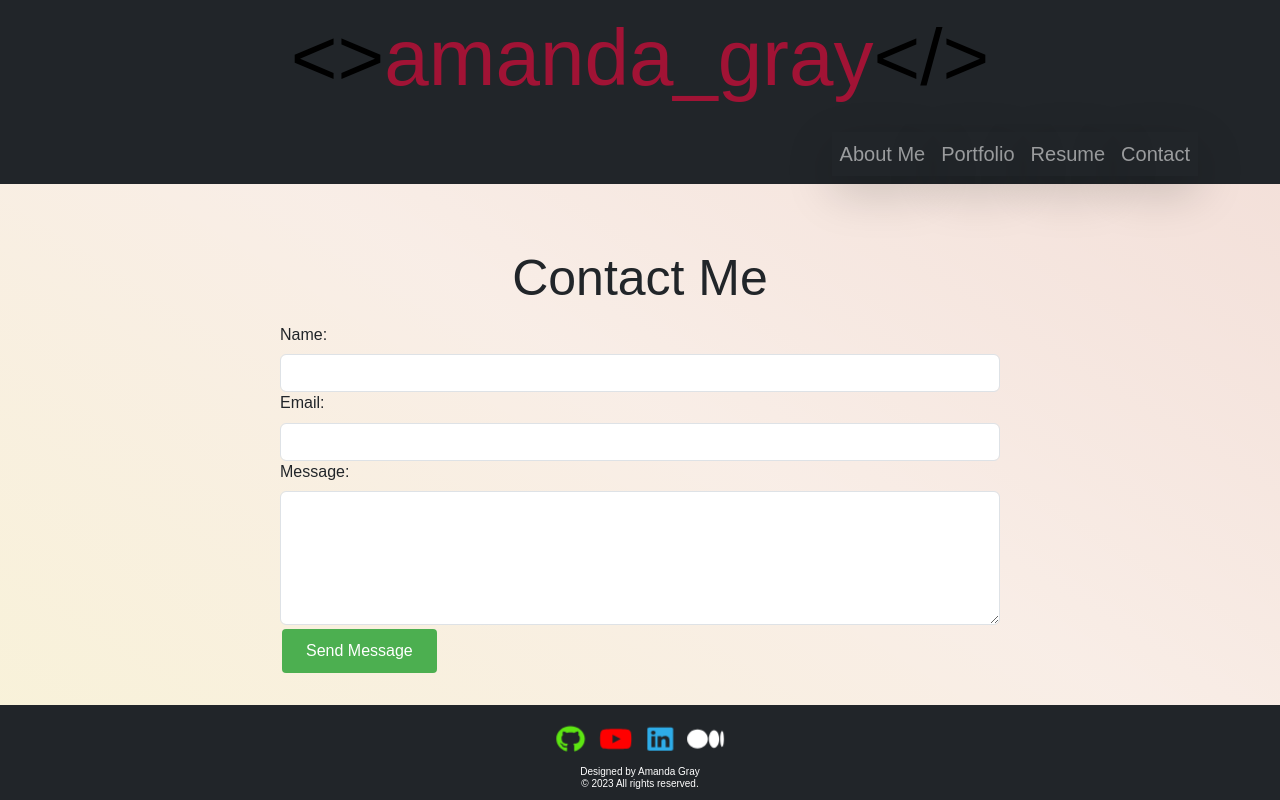
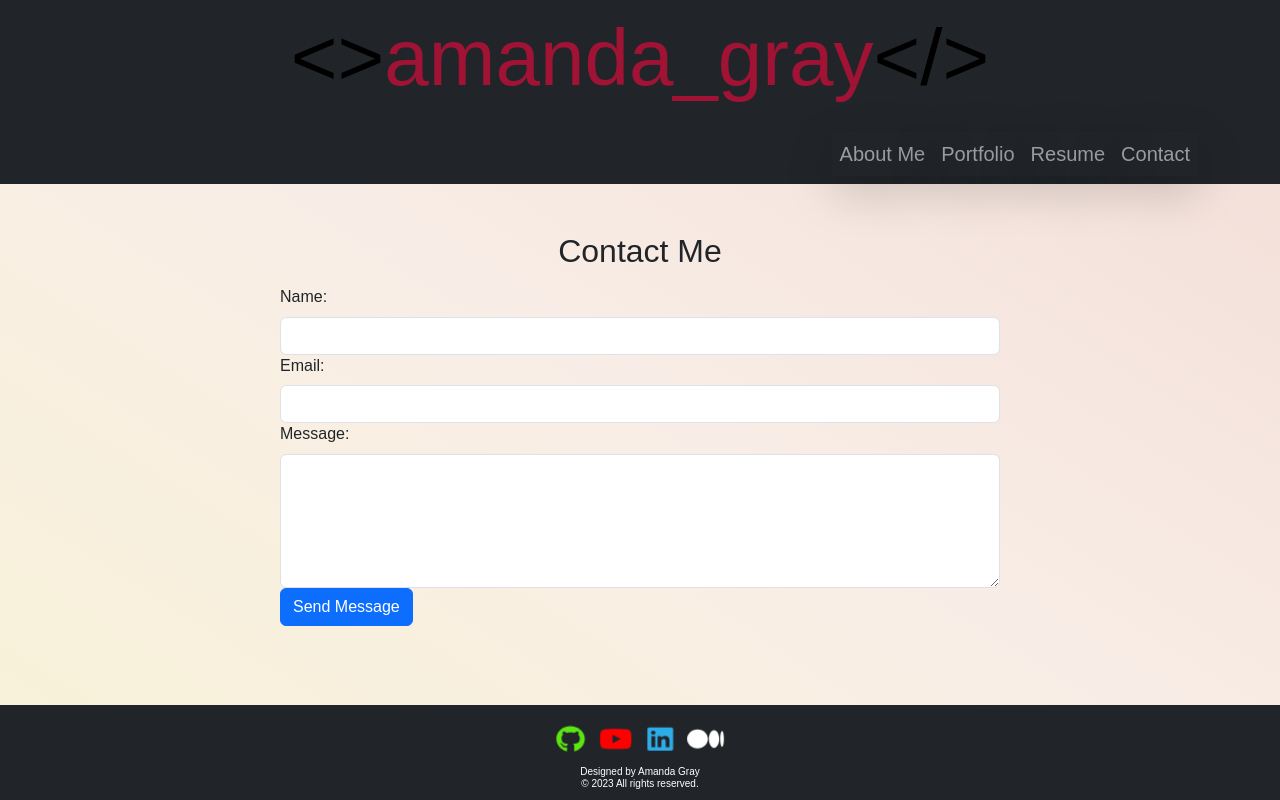
Before and after one commit to Berkeleycodingmomma/NextGenWebfolio-react, a React (Create React App) app: page /Berkeleycodingmomma/NextGenWebfolio-react/contact in a window 1280 px wide. Built offline with nearby package versions, Linux system fonts and the light colour scheme.

Commit message:
commented out un needed code

```diff
--- a/src/style/Contact.css
+++ b/src/style/Contact.css
@@ -1,11 +1,10 @@
 /* Styling for the header element in the contact section */
-.contact-header {
+/* .contact-header {
     text-align: center;
     margin-top: 1rem;
     margin-bottom: 1rem;
     font-size: 50px;
   }
-  /* Styling for the custom send message button */
   .custom-send-message-button {
     background-color: #4caf50;
     border: none;
@@ -20,8 +19,7 @@
     border-radius: 4px;
     transition-duration: 0.4s;
   }
-  /* Styling for the custom send message button when hovered over */
   .custom-send-message-button:hover {
     background-color: #16651a;
     color: white;
-  }
+  } */
```
